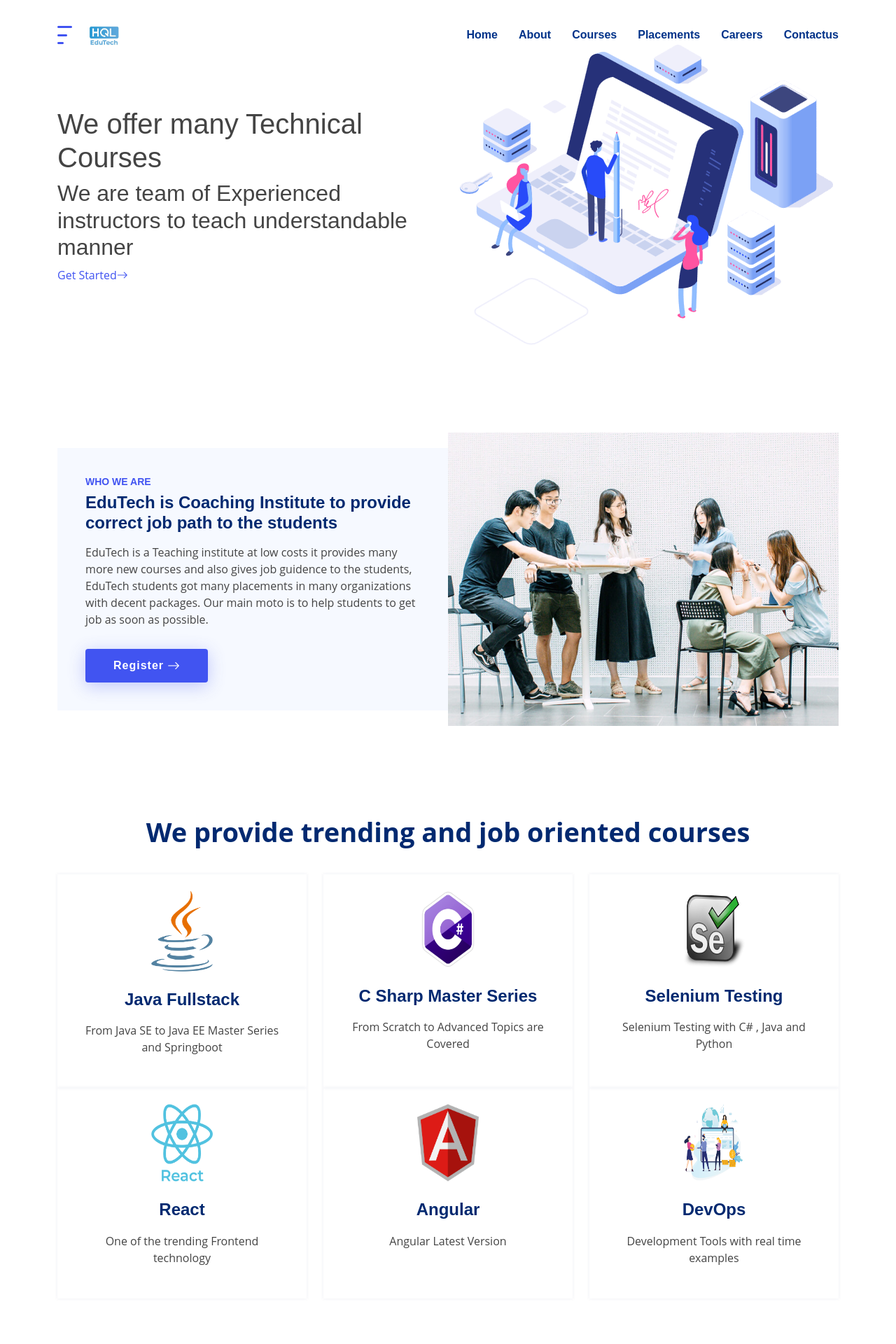
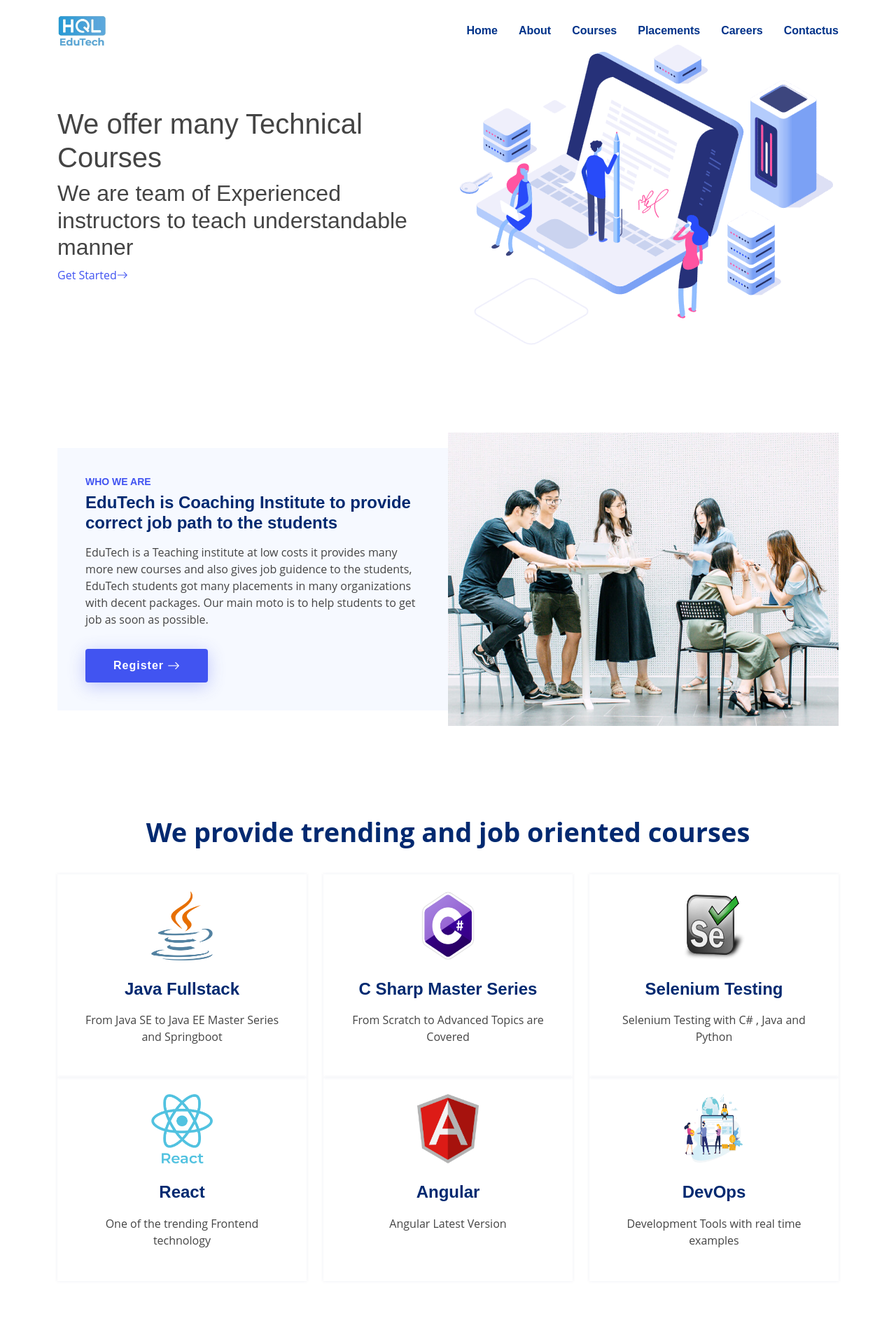
Before and after one commit to Nasar-tech/FinalEduTech, a PHP site: page / in a window 1280 px wide. Shown: the top 1920 px of the page at 70% size. Run offline with PHP 8.4, Linux system fonts and the light colour scheme.

Commit message:
version2.4

```diff
--- a/assets/css/style.css
+++ b/assets/css/style.css
@@ -185,8 +185,8 @@ section {
 }
 
 .header .logo img {
-  max-height: 60px;
-  margin-right: 2px;
+  max-height: 3rem;
+  margin-right: 8px;
 }
 
 .header .logo span {
--- a/index.html
+++ b/index.html
@@ -18,8 +18,8 @@
     />
 
     <!-- Favicons -->
-    <link rel="icon" href="./assets/img/EduTech_Logo.png" type="image/x-icon" sizes="16X16 32X32"/>
-<link rel="shortcut icon" href="./assets/img/EduTech_Logo.png" type="image/x-icon" sizes="16X16 32X32"/>
+    <link rel="icon" href="./assets/img/EduTech_Logo.png" type="image/x-icon" sizes="64X64"/>
+<link rel="shortcut icon" href="./assets/img/EduTech_Logo.png" type="image/x-icon" sizes="64X64"/>
 
     <!-- Google Fonts -->
 
@@ -65,8 +65,8 @@
       >
         <a href="index.html" class="logo d-flex align-items-center">
 
-          <img src="assets/img/logo.png" alt="" />
-          <img src="assets/img/highqlabs.jpg" alt="logo" class="highqlogo" />
+          <!-- <img src="assets/img/logo.png" alt="" /> -->
+          <img src="assets/img/highqlabs2.jpeg" alt="logo" class="highqlogo" />
 
         </a>
 
@@ -198,7 +198,7 @@
                   src="assets/img/java.png"
                   class="img-fluid"
                   alt=""
-                  style="margin-top:0px;padding-top:0;height: 135px;width:180px;"
+                  style="margin-top:0px;padding-top:0;height: 120px;width:180px;"
                 />
                 <h3>Java Fullstack</h3>
                 <p>From Java SE to Java EE Master Series and Springboot</p>
@@ -211,7 +211,7 @@
                   src="assets/img/cSharp.png"
                   class="img-fluid"
                   alt=""
-                  style="height: 130px;padding-top:0;width:180px;"
+                  style="height: 120px;padding-top:0;width:180px;"
                 />
                 <h3>C Sharp Master Series</h3>
                 <p>From Scratch to Advanced Topics are Covered</p>
@@ -224,7 +224,7 @@
                   src="assets/img/selenium.png"
                   class="img-fluid"
                   alt=""
-                  style="height: 130px;padding-top:0;width:180px;"
+                  style="height: 120px;padding-top:0;width:180px;"
                 />
                 <h3>Selenium Testing</h3>
                 <p>Selenium Testing with C# , Java and Python</p>
@@ -236,7 +236,7 @@
                   src="assets/img/react.png"
                   class="img-fluid"
                   alt=""
-                  style="height: 130px;padding-top:0;width:180px;"
+                  style="height: 120px;padding-top:0;width:180px;"
                 />
                 <h3>React</h3>
                 <p>One of the trending Frontend technology</p>
@@ -248,7 +248,7 @@
                   src="assets/img/Angular.png"
                   class="img-fluid"
                   alt=""
-                  style="height: 130px;padding-top:0;width:180px;"
+                  style="height: 120px;padding-top:0;width:180px;"
                 />
                 <h3>Angular</h3>
                 <p>Angular Latest Version</p>
@@ -260,7 +260,7 @@
                   src="assets/img/values-1.png"
                   class="img-fluid"
                   alt=""
-                  style="height: 130px;padding-top:0;width:180px;"
+                  style="height: 120px;padding-top:0;width:180px;"
                 />
                 <h3>DevOps</h3>
                 <p>Development Tools with real time examples</p>
@@ -726,6 +726,33 @@
             <div class="col-lg-6">
               <div class="row gy-4">
                 <div class="col-md-6">
+
+
+                  <!-- Email -->
+                  <div class="info-box">
+                    <i class="bi bi-envelope"></i>
+                    <h3>Email Us</h3>
+                    <p>info@hqledutech.com</p>
+                  </div>
+
+
+                </div>
+                <div class="col-md-6">
+
+                  <!-- call -->
+                  <div class="info-box">
+                    <i class="bi bi-telephone"></i>
+                    <h3>Call Us</h3>
+                    <p>+91 80991 14345</p>
+                  </div>
+
+                </div>
+                <div class="col-md-6">
+
+
+
+
+                  <!-- address -->
                   <div class="info-box">
                     <i class="bi bi-geo-alt"></i>
                     <h3>Address</h3>
@@ -735,22 +762,16 @@
                       Pradesh - 533103
                     </p>
                   </div>
+
+
+
+
+
+
                 </div>
                 <div class="col-md-6">
-                  <div class="info-box">
-                    <i class="bi bi-telephone"></i>
-                    <h3>Call Us</h3>
-                    <p>+91 80991 14345</p>
-                  </div>
-                </div>
-                <div class="col-md-6">
-                  <div class="info-box">
-                    <i class="bi bi-envelope"></i>
-                    <h3>Email Us</h3>
-                    <p>edutech@gmail.com</p>
-                  </div>
-                </div>
-                <div class="col-md-6">
+
+                  <!-- Time -->
                   <div class="info-box">
                     <i class="bi bi-clock"></i>
                     <h3>Open Hours</h3>
```
Also changed, not shown: assets/contact2.php (deleted, +0 -18 lines), assets/img/Clients/datadirect1.png (deleted), assets/img/highqlabs2.jpeg (added).
